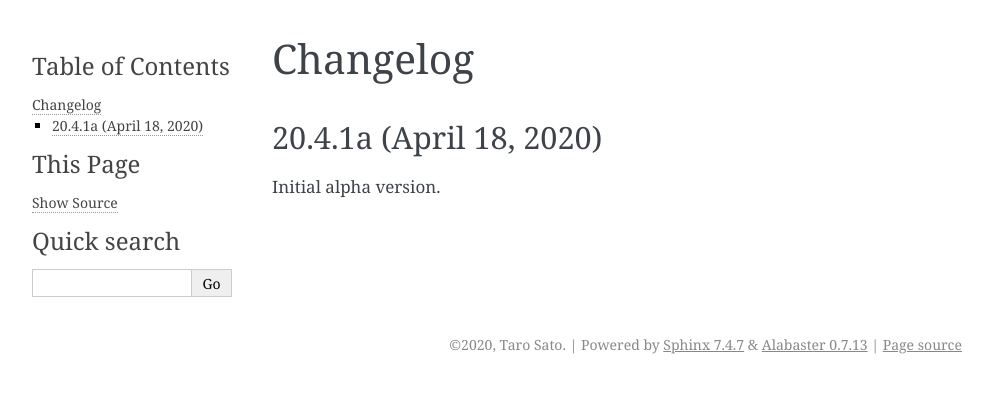
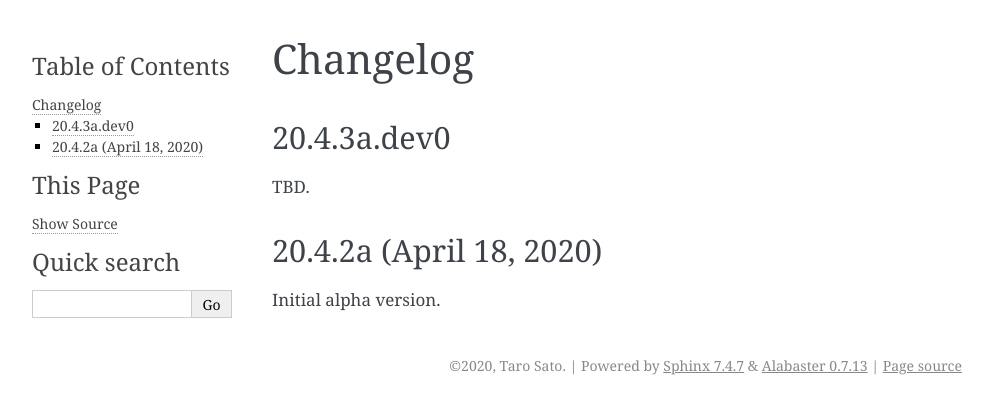
Before and after one commit to okomestudio/resconfig, a Sphinx documentation site: the page built from docs/source/changelog.rst, in a window 1280 px wide. Shown: the top 414 px of the page, without its empty margins (148-1141 px from the left). Built offline with Sphinx 7.4.7, drawn with Linux system fonts in a browser that asks for light colours.

Commit message:
Update changelog

```diff
--- a/docs/source/changelog.rst
+++ b/docs/source/changelog.rst
@@ -2,7 +2,13 @@
  Changelog
 ===========
 
-20.4.1a (April 18, 2020)
+20.4.3a.dev0
+------------------------
+
+TBD.
+
+
+20.4.2a (April 18, 2020)
 ------------------------
 
 Initial alpha version.
--- a/src/resconfig/__init__.py
+++ b/src/resconfig/__init__.py
@@ -10,5 +10,5 @@ from .resconfig import ResConfig  # noqa
 
 __author__ = "Taro Sato"
 __author_email__ = "okomestudio@gmail.com"
-__version__ = "20.4.2a"
+__version__ = "20.4.3a.dev0"
 __license__ = "Apache-2.0"
```
